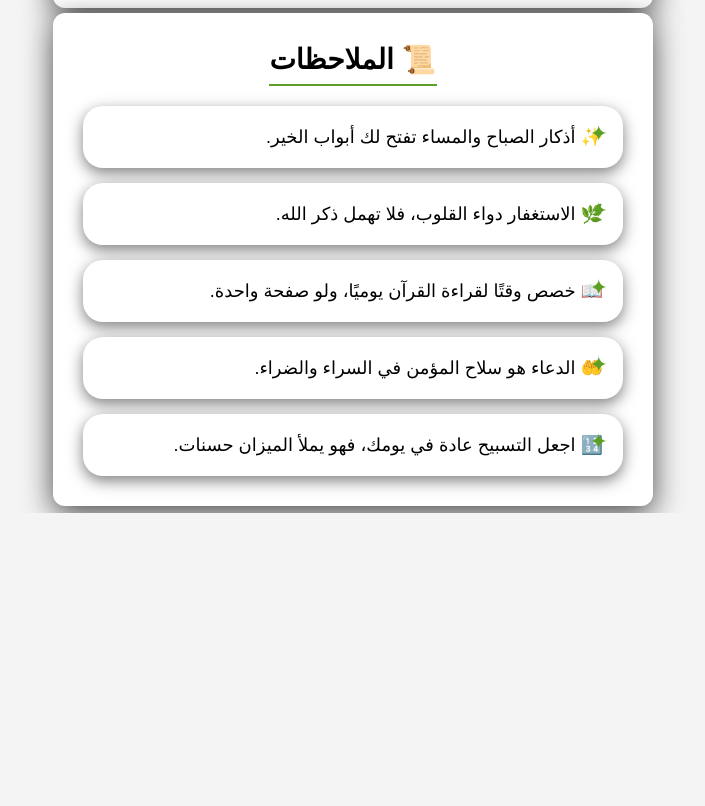
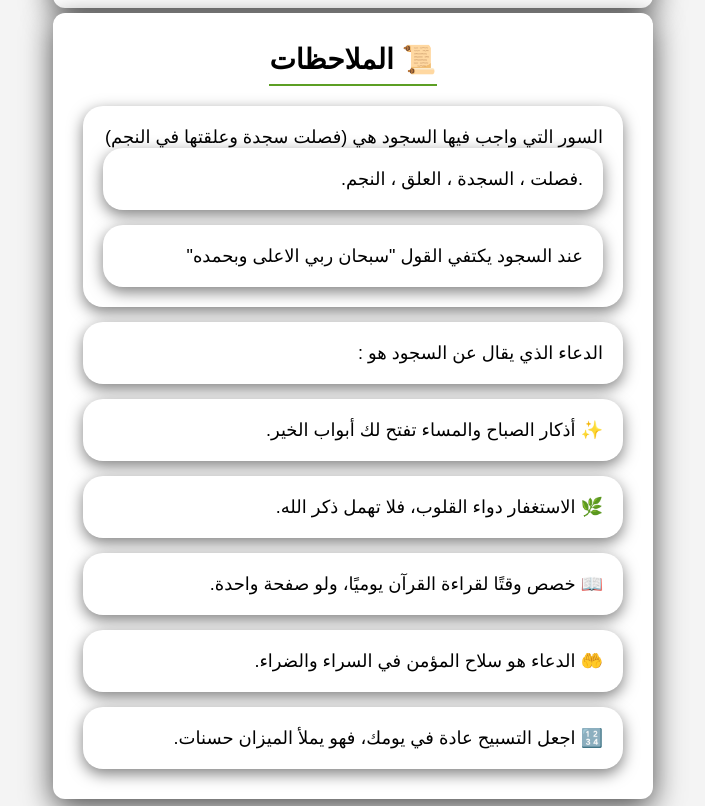
Before and after one commit to jmthon20au/sheaa, a plain HTML site: page quran.html in a window 1280 px wide. Shown: the part 740-1546 px from the top of the page, without its empty margins (287-992 px from the left). Before the commit the page ends 1253 px from the top, so only its background shows below. Drawn offline with Linux system fonts and the light colour scheme.

Commit message:
Update quran.html

```diff
--- a/quran.html
+++ b/quran.html
@@ -181,7 +181,7 @@
             box-shadow: 0 5px 15px rgba(0, 0, 0, 0.5);
         }
         .note::before {
-            content: "✦";
+            content: "";
             color: #5c9f24;
             font-size: 22px;
             position: absolute;
@@ -386,6 +386,11 @@
 
     <div class="container">
         <h2>📜 الملاحظات</h2>
+        <div class="note">السور التي واجب فيها  السجود هي (فصلت سجدة وعلقتها في النجم)
+        <div class="note">.فصلت ، السجدة ، العلق ، النجم.</div>
+        <div class="note">عند السجود يكتفي القول "سبحان ربي الاعلى وبحمده"</div>
+        </div>
+        <div class="note">الدعاء الذي يقال عن السجود هو : </div>
         <div class="note">✨ أذكار الصباح والمساء تفتح لك أبواب الخير.</div>
         <div class="note">🌿 الاستغفار دواء القلوب، فلا تهمل ذكر الله.</div>
         <div class="note">📖 خصص وقتًا لقراءة القرآن يوميًا، ولو صفحة واحدة.</div>
```
